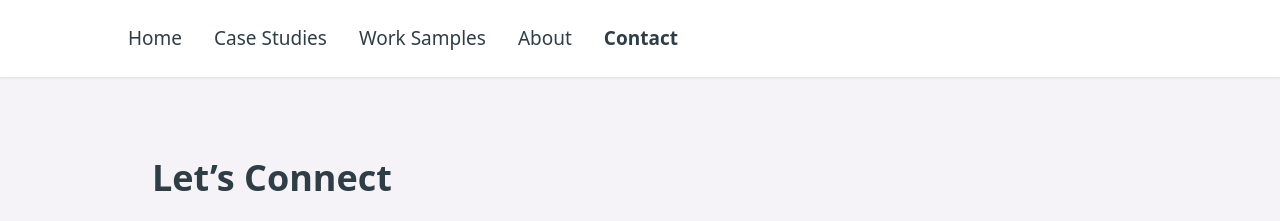
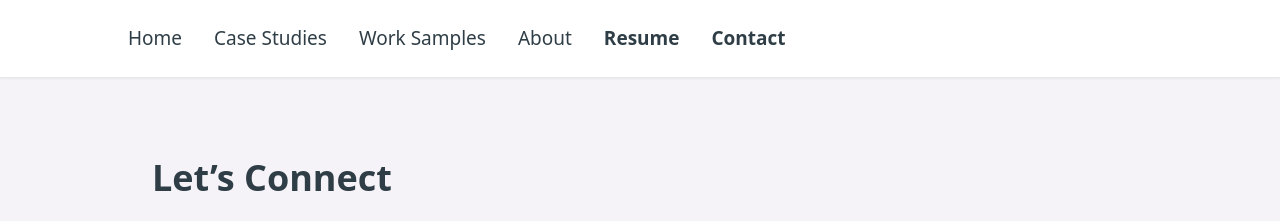
Before and after one commit to francine-i-stephens/francine-portfolio, a Jekyll site: the page contact.html, which Jekyll copies as it is, in a window 1280 px wide. Shown: the top 221 px of the page. Built offline with Jekyll 4.4.1, drawn with Linux system fonts in a browser that asks for light colours; nearby versions of some CDN libraries.

Commit message:
Update contact.html

```diff
--- a/contact.html
+++ b/contact.html
@@ -30,6 +30,7 @@
       <a href="case-studies/index.html" class="hover:text-blueSoft">Case Studies</a>
       <a href="work-samples/index.html" class="hover:text-blueSoft">Work Samples</a>
       <a href="about.html" class="hover:text-blueSoft">About</a>
+      <a href="resume.html" class="font-semibold text-charcoal hover:text-blueSoft">Resume</a>
       <a href="contact.html" class="font-semibold text-charcoal hover:text-blueSoft">Contact</a>
     </div>
   </nav>
```
